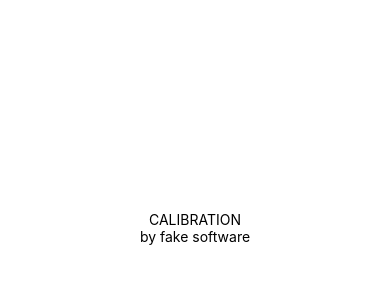
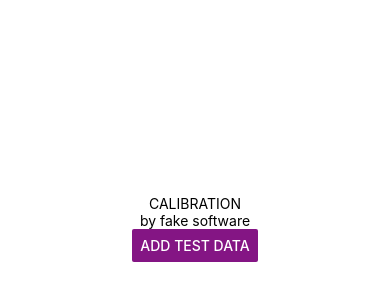
Before and after one commit to sirivatd/scratchbytedaily, a React Native app: screen / in a window 390 px wide. Shown: the part 194-494 px from the top of the page. Built offline with nearby package versions, Linux system fonts and the light colour scheme; no server answers; the database is empty.

Commit message:
Add test data button for db integration

```diff
--- a/App.tsx
+++ b/App.tsx
@@ -1,10 +1,41 @@
-import { StyleSheet, Text, View } from 'react-native';
+import { useEffect } from 'react';
+import { StyleSheet, Button, Text, View } from 'react-native';
+import { ref, set, onValue, getDatabase } from "firebase/database";
+// Import the functions you need from the SDKs you need
+import { initializeApp } from "firebase/app";
+import { getAnalytics } from "firebase/analytics";
+import firebaseConfig from "./firebaseConfig.js";
 
-export default function App() {
+const App = () => {
+  // Initialize Firebase
+const app = initializeApp(firebaseConfig);
+const database = getDatabase(app);
+  const writeTestData = () => {
+    const dbRef = ref(database, "test-data");
+    set(dbRef, { value: "lets gooooooooooooo" });
+  };
+  const listenForChanges = () => {
+    const dbRef = ref(database, "test-data");
+    onValue(dbRef, (snapshot) => {
+      console.log("Data changed:", snapshot.val());
+    });
+  };
+
+  // Listen for any db changes under test-data
+  useEffect(() => {
+    listenForChanges();
+  }, []);
+
   return (
     <View style={styles.container}>
       <Text>CALIBRATION</Text>
       <Text>by fake software</Text>
+      <Button
+        onPress={writeTestData}
+        title='Add test data'
+        color="#841584"
+        accessibilityLabel="Add test data for debugging button"
+      />
     </View>
   );
 }
@@ -17,3 +48,5 @@ const styles = StyleSheet.create({
     justifyContent: 'center',
   },
 });
+
+export default App;
--- a/public/index.html
+++ b/public/index.html
@@ -3,7 +3,7 @@
   <head>
     <meta charset="utf-8">
     <meta name="viewport" content="width=device-width, initial-scale=1">
-    <title>Welcome to Firebase Hosting</title>
+    <title>fake</title>
 
     <!-- update the version number as needed -->
     <script defer src="/__/firebase/10.11.0/firebase-app-compat.js"></script>
```
